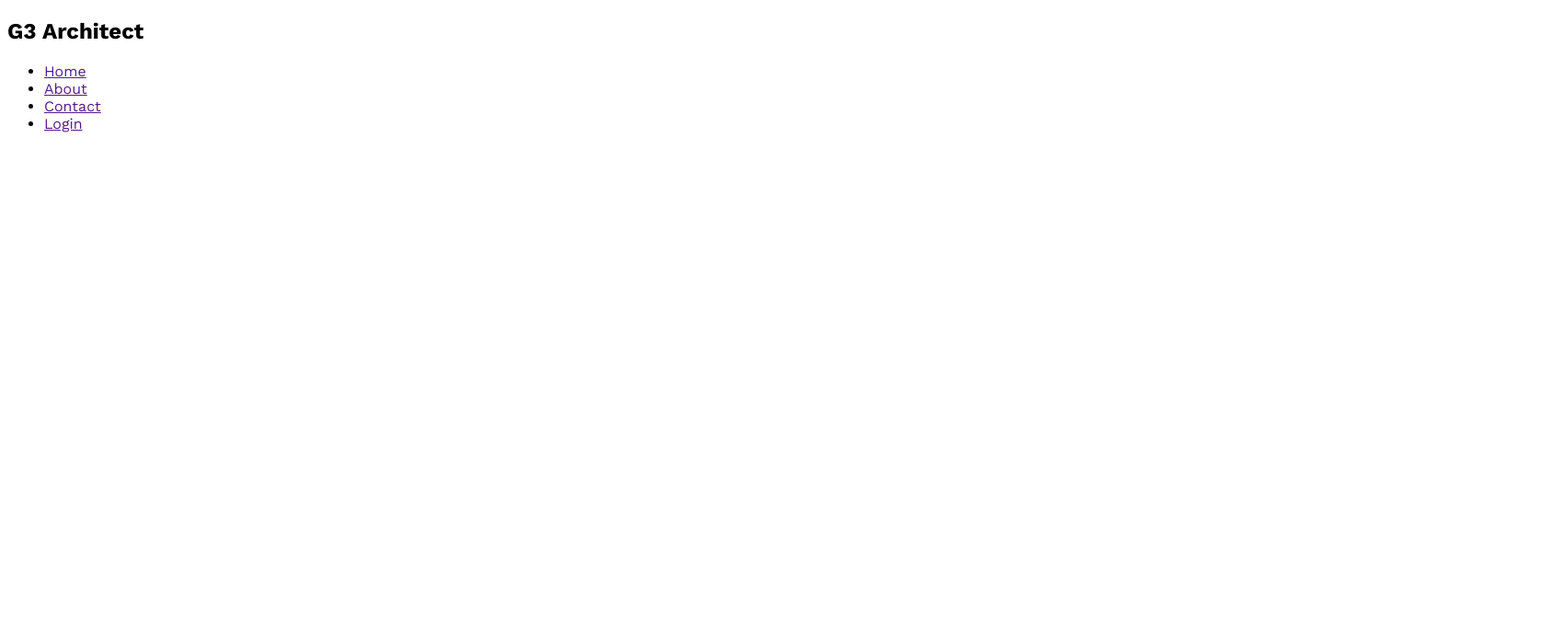
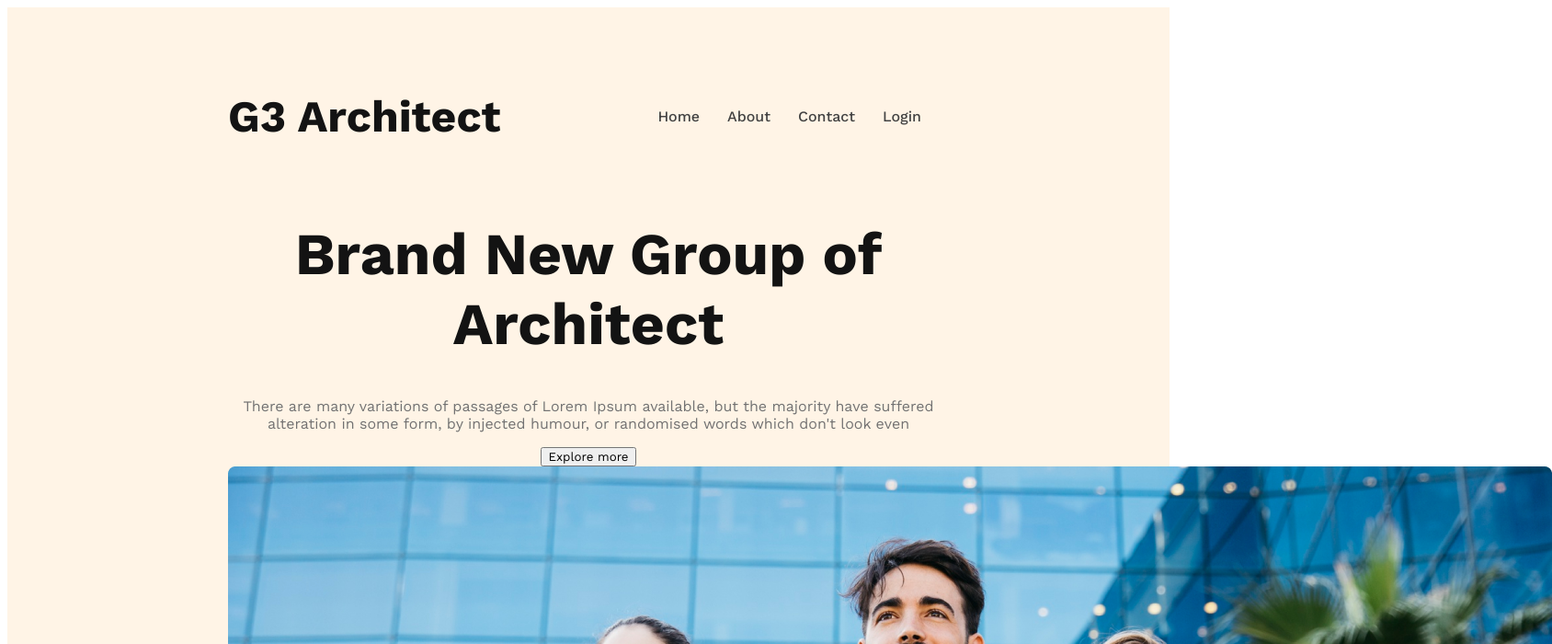
Before and after one commit to Afzalur-Rahman/g3-architect-website, a plain HTML site: page index.html in a window 1280 px wide. Shown: the top 700 px of the page at 92% size, 1688 px wide, since content can reach past the window. Drawn offline with nearby package versions, Linux system fonts and the light colour scheme.

Commit message:
banner content addded

```diff
--- a/index.html
+++ b/index.html
@@ -1,29 +1,44 @@
 <!DOCTYPE html>
 <html lang="en">
   <head>
-    <meta charset="UTF-8">
-    <meta name="viewport" content="width=device-width, initial-scale=1.0">
+    <meta charset="UTF-8" />
+    <meta name="viewport" content="width=device-width, initial-scale=1.0" />
     <title>G3 Architects</title>
-    <link rel="stylesheet" href="styles/architect.css">
+    <link rel="stylesheet" href="styles/architect.css" />
   </head>
   <body>
     <header>
       <nav>
-            <h2>G3 Architect</h2>
+        <h2 class="nav-title">G3 Architect</h2>
 
         <ul>
           <li><a href="">Home</a></li>
           <li><a href="">About</a></li>
           <li><a href="">Contact</a></li>
           <li><a href="">Login</a></li>
+        </ul>
+      </nav>
+<div class="banner">
+<div class="banner-content">
+    <h1 class="banner-title">Brand New Group of Architect</h1>
+    <p class="banner-description">There are many variations of passages of Lorem Ipsum available, but the majority have suffered alteration in some form, by injected humour, or randomised words which don't look even</p>
+<button class="btn-primary">Explore more</button>
+
+
+</div>
 
 
 
 
-</ul>
+
+<img src="images/banner.png" alt="">
 
 
-        </nav>
+
+</div>
+
+
+
 
     </header>
     <main></main>
--- a/styles/architect.css
+++ b/styles/architect.css
@@ -1,9 +1,54 @@
 /* work sans fonts here */
-@import url('https://fonts.googleapis.com/css2?family=Dancing+Script&family=Lato&family=Open+Sans:wght@800&family=Pacifico&family=Poppins:wght@300;400;500;600;700&family=Ubuntu:ital@0;1&family=Work+Sans:wght@400;500;600;700&display=swap');
-*{
+@import url("https://fonts.googleapis.com/css2?family=Dancing+Script&family=Lato&family=Open+Sans:wght@800&family=Pacifico&family=Poppins:wght@300;400;500;600;700&family=Ubuntu:ital@0;1&family=Work+Sans:wght@400;500;600;700&display=swap");
 
-    font-family: 'Work Sans', sans-serif;
+/*                            parent styles  */
 
+* {
+  font-family: "Work Sans", sans-serif;
+}
+.btn-primary {
+}
+header {
+  background: rgba(255, 144, 14, 0.1);
+  padding: 50px 240px;
+}
+/*                                    nav works */
+nav {
+  display: flex;
+  justify-content: space-between;
 
+  align-items: center;
+}
+.nav-title {
+  font-size: 3rem;
+  font-weight: 700;
+  color: #131313;
+}
+nav > ul {
+  display: flex;
+}
+nav li {
+  list-style: none;
+  margin-right: 30px;
+  font-weight: 500;
+  font-size: 1rem;
+}
+nav li a {
+  text-decoration: none;
+  color: var(--dark-02, #424242);
+}
 
+/*                                  bannner styles */
+.banner-content {
+  max-width: 800px;
+  text-align: center;
+  margin: 0 auto;
 }
+.banner-title {
+  font-size: 4rem;
+  font-weight: 700;
+  color: #131313;
+}
+.banner-description {
+  color: #727272;
+}
```
Lines whose indentation alone changed are shown as unchanged.
